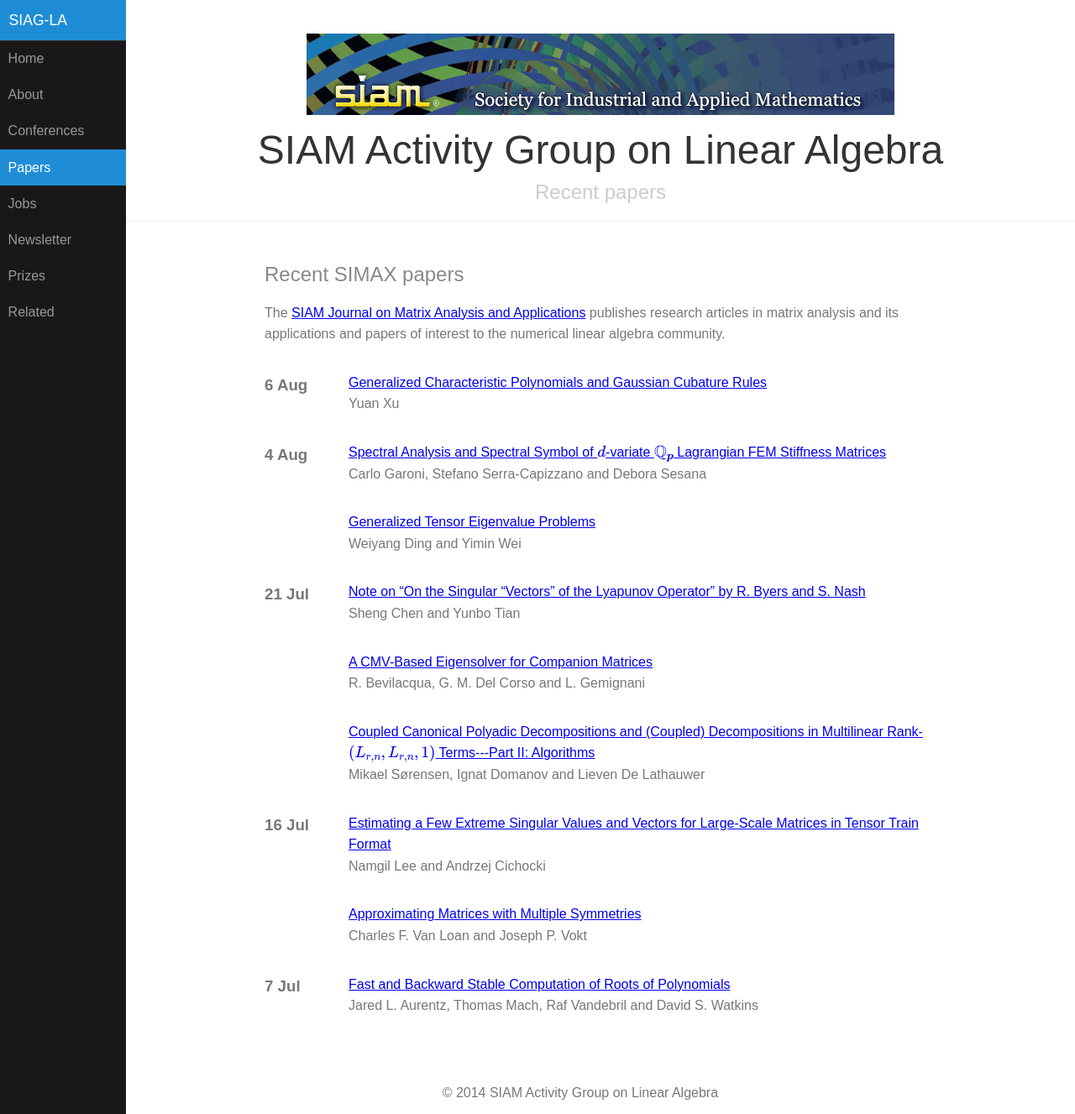
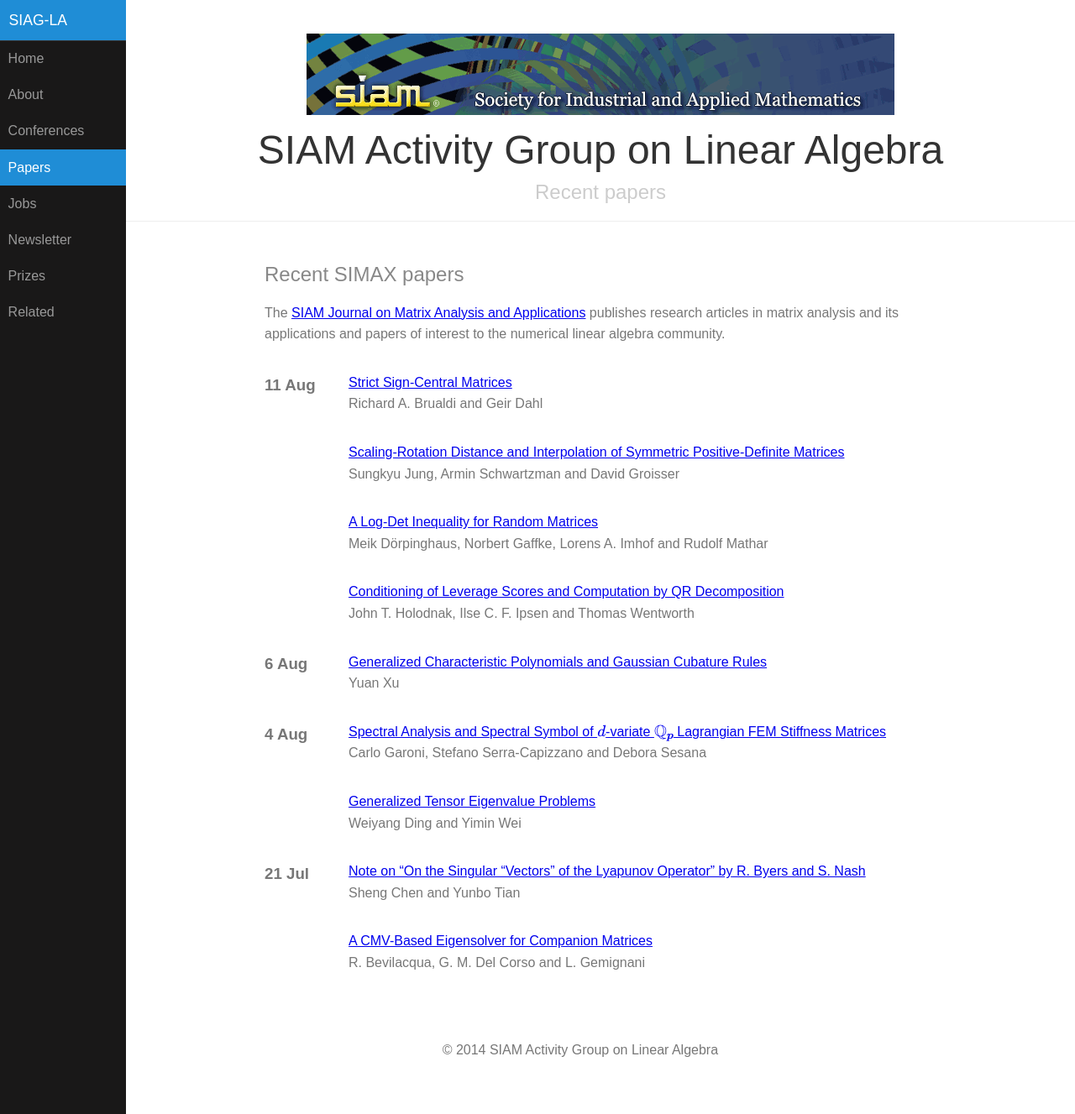
Before and after one commit to dbindel/siagla, a Jekyll site: the page built from simax.html, in a window 1280 px wide and 1327 px high. Shown: the whole window at 84% size. Built offline with Jekyll 4.4.1, drawn with Linux system fonts in a browser that asks for light colours; formulas are drawn with MathJax 3.

Commit message:
Automated updates to simax.yml

```diff
--- a/_data/simax.yml
+++ b/_data/simax.yml
@@ -1102,3 +1102,36 @@
   pp_start: '1129'
   title: Generalized Characteristic Polynomials and Gaussian Cubature Rules
   volume: '36'
+- authors: John T. Holodnak, Ilse C. F. Ipsen and Thomas Wentworth
+  date: '2015-08-11T07:00:00Z'
+  doi: doi:10.1137/140988541
+  link: http://epubs.siam.org/doi/abs/10.1137/140988541?ai=s7&mi=3ezuvv&af=R
+  pp_end: '1163'
+  pp_start: '1143'
+  title: Conditioning of Leverage Scores and Computation by QR Decomposition
+  volume: '36'
+- authors: Meik D&#246;rpinghaus, Norbert Gaffke, Lorens A. Imhof and Rudolf Mathar
+  date: '2015-08-11T07:00:00Z'
+  doi: doi:10.1137/140954647
+  link: http://epubs.siam.org/doi/abs/10.1137/140954647?ai=s7&mi=3ezuvv&af=R
+  pp_end: '1179'
+  pp_start: '1164'
+  title: A Log-Det Inequality for Random Matrices
+  volume: '36'
+- authors: Sungkyu Jung, Armin Schwartzman and David Groisser
+  date: '2015-08-11T07:00:00Z'
+  doi: doi:10.1137/140967040
+  link: http://epubs.siam.org/doi/abs/10.1137/140967040?ai=s7&mi=3ezuvv&af=R
+  pp_end: '1201'
+  pp_start: '1180'
+  title: Scaling-Rotation Distance and Interpolation of Symmetric Positive-Definite
+    Matrices
+  volume: '36'
+- authors: Richard A. Brualdi and Geir Dahl
+  date: '2015-08-11T07:00:00Z'
+  doi: doi:10.1137/140995428
+  link: http://epubs.siam.org/doi/abs/10.1137/140995428?ai=s7&mi=3ezuvv&af=R
+  pp_end: '1220'
+  pp_start: '1202'
+  title: Strict Sign-Central Matrices
+  volume: '36'
```
